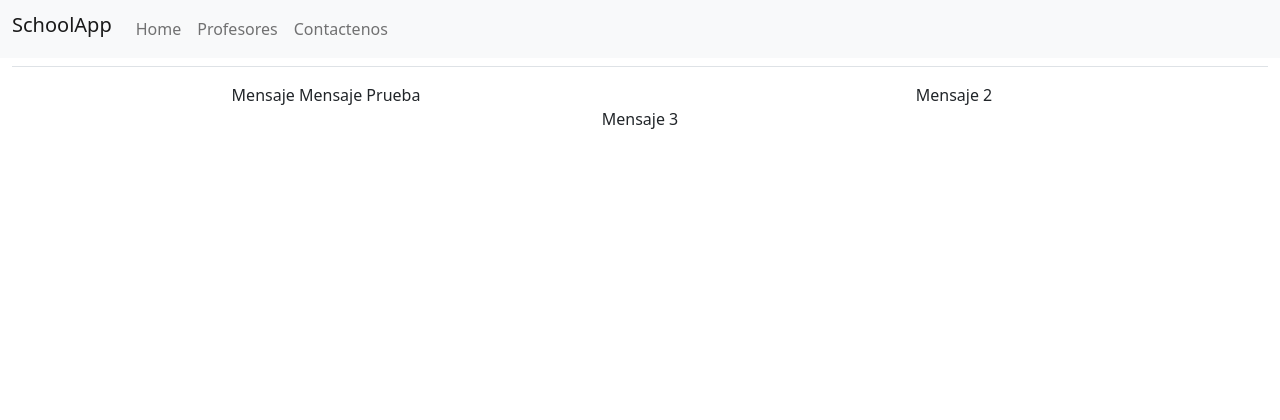
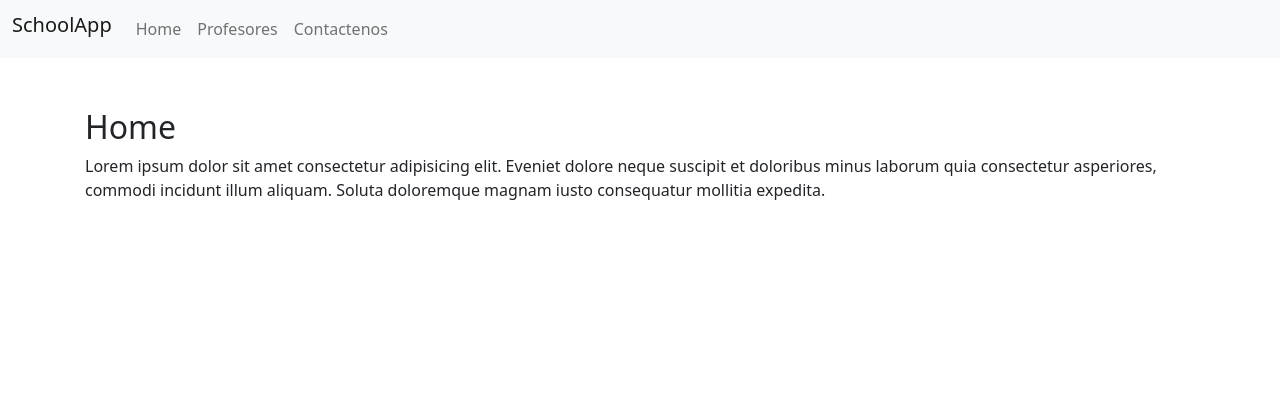
Before and after one commit to jguerrero10/EscuelaAppG34, a Django app: page / in a window 1280 px wide. Shown: the top 420 px of the page. Run offline with Django 4.2, Linux system fonts and the light colour scheme.

Commit message:
Se agrega carpeta de archivos estaticos y se modifica la platilla base

```diff
--- /dev/null
+++ b/escuelaapp/static/css/style.css
@@ -0,0 +1,16 @@
+main > .container {
+  padding: 60px 15px 0;
+}
+.bd-placeholder-img {
+  font-size: 1.125rem;
+  text-anchor: middle;
+  -webkit-user-select: none;
+  -moz-user-select: none;
+  user-select: none;
+}
+
+@media (min-width: 768px) {
+  .bd-placeholder-img-lg {
+    font-size: 3.5rem;
+  }
+}
--- a/escuelaapp/templates/home/index.html
+++ b/escuelaapp/templates/home/index.html
@@ -1,5 +1,5 @@
 {% extends 'layout/base.html' %}
-
+{% load static %}
 
 {% block titulo %}
     Home
@@ -11,11 +11,6 @@
 
 
 {% block cuerpo %}
-    <div class="row">
-        <div class="col-sm-5 col-lg-6 text-center">Mensaje Mensaje Prueba</div>
-        <div class="col-sm-2 col-lg-6 text-center">Mensaje 2</div>
-        <div class="col-sm-5 col-lg-12 text-center">Mensaje 3</div>
-    </div>
-
+   <p>Lorem ipsum dolor sit amet consectetur adipisicing elit. Eveniet dolore neque suscipit et doloribus minus laborum quia consectetur asperiores, commodi incidunt illum aliquam. Soluta doloremque magnam iusto consequatur mollitia expedita.</p>
 
 {% endblock cuerpo %}
--- a/escuelaapp/templates/layout/base.html
+++ b/escuelaapp/templates/layout/base.html
@@ -1,3 +1,4 @@
+{% load static %}
 <!DOCTYPE html>
 <html lang="en">
 <head>
@@ -5,11 +6,12 @@
     <meta http-equiv="X-UA-Compatible" content="IE=edge">
     <meta name="viewport" content="width=device-width, initial-scale=1.0">
     <link href="https://cdn.jsdelivr.net/npm/bootstrap@5.2.0/dist/css/bootstrap.min.css" rel="stylesheet" integrity="sha384-gH2yIJqKdNHPEq0n4Mqa/HGKIhSkIHeL5AyhkYV8i59U5AR6csBvApHHNl/vI1Bx" crossorigin="anonymous">
+    <link href="{% static 'css/style.css' %}" rel="stylesheet">
     <title>Escuela APP | {% block titulo %} {% endblock titulo %}</title>
 </head>
-<body>
+<body class="d-flex flex-column h-100">
     <header>
-        <nav class="navbar navbar-expand-lg bg-light fixed-top">
+        <nav class="navbar navbar-expand-md fixed-top bg-light">
             <div class="container-fluid">
                 <p class="h2 navbar-brand">SchoolApp</p>
                 <div class="collapse navbar-collapse" id="navbarSupportedContent">
@@ -28,22 +30,14 @@
             </div>
         </nav>
     </header>
-    <div class="content-wrapper">
-        <div class="container-fluid">
-                    <div class="d-flex justify-content-between flex-wrap flex-md-nowrap align-items-center pt-3 pb-2 mb-3 border-bottom">
-                        <h2 class="h3">{% block pagina %}{% endblock pagina %}</h2>
-                    </div>
-                </main>
-                <section class="content">
-                    <div class="container-fluid">
-                        {% block cuerpo %}
+    <main class="flex-shrink-0">
+        <div class="container">
+            <h2 class="mt-5">{% block pagina %}{% endblock pagina %}</h2>
+            {% block cuerpo %}
 
-                        {% endblock cuerpo %}
-                    </div>
-                </section>
+            {% endblock cuerpo %}
         </div>
-    </div>
-
+    </main>
     <script src="https://cdn.jsdelivr.net/npm/bootstrap@5.2.0/dist/js/bootstrap.bundle.min.js" integrity="sha384-A3rJD856KowSb7dwlZdYEkO39Gagi7vIsF0jrRAoQmDKKtQBHUuLZ9AsSv4jD4Xa" crossorigin="anonymous"></script>
 </body>
 </html>
```
